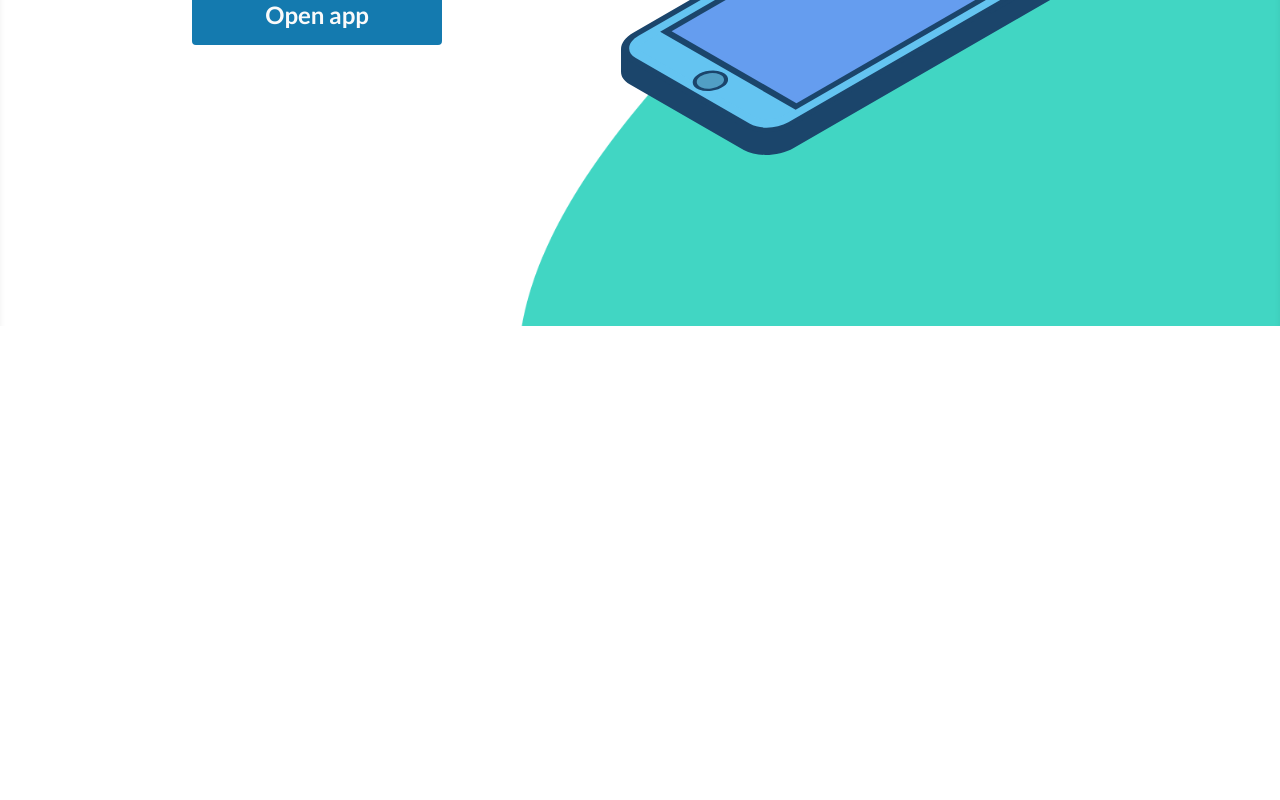
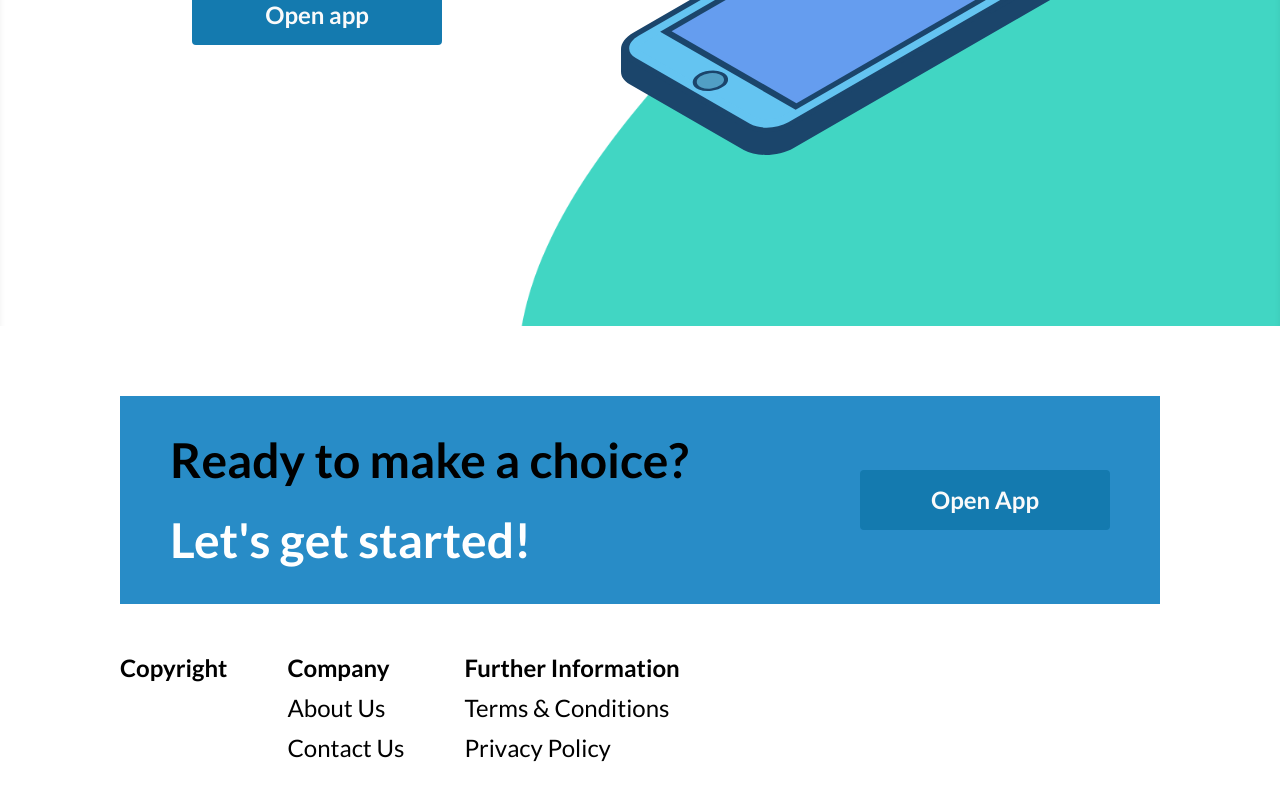
Before and after one commit to KamandaX/WebApp, an Angular app: page / in a window 1280 px wide. Shown: the part 494-1294 px from the top of the page. Before the commit the page ends 820 px from the top, so only its background shows below. Built offline with nearby package versions, Linux system fonts and the light colour scheme.

Commit message:
MOB-68 Created landing page footer and some cleanup

```diff
--- a/src/app/landing-page/landing-page.component.html
+++ b/src/app/landing-page/landing-page.component.html
@@ -1,2 +1,3 @@
 <app-header></app-header>
 <app-landing-section></app-landing-section>
+<app-footer [getStartedSectionVisible]="true"></app-footer>
--- a/src/app/landing-page/landing-page.module.ts
+++ b/src/app/landing-page/landing-page.module.ts
@@ -2,10 +2,11 @@ import { NgModule } from '@angular/core';
 import { LandingPageComponent } from './landing-page.component';
 import { LandingSectionModule } from './landing-section/landing-section.module';
 import { HeaderModule } from '../shared/header/header.module';
+import { FooterModule } from '../shared/footer/footer.module';
 
 @NgModule({
   declarations: [LandingPageComponent],
-  imports: [LandingSectionModule, HeaderModule],
+  imports: [LandingSectionModule, HeaderModule, FooterModule],
   exports: [LandingPageComponent]
 })
 export class LandingPageModule {}
--- a/src/app/shared/button/button.component.scss
+++ b/src/app/shared/button/button.component.scss
@@ -1,6 +1,7 @@
 @import "../../../styles/colors.scss";
 
 .button {
+  user-select: none;
   padding: 0.375rem 0.75rem;
   font-size: 24px;
   line-height: 28px;
--- /dev/null
+++ b/src/app/shared/footer/footer.component.html
@@ -0,0 +1,31 @@
+<section class="footer-section">
+  <ng-container *ngIf="getStartedSectionVisible">
+    <div class="getStartedSection">
+      <div>
+        <h2 class="text firstLine">Ready to make a choice?</h2>
+        <h2 class="text secondLine">Let's get started!</h2>
+      </div>
+      <app-button [isBig]="true">Open App</app-button>
+    </div>
+  </ng-container>
+  <div class="footer-content">
+    <div class="footer-section copyright">
+      <strong>Copyright</strong>
+      <ul></ul>
+    </div>
+    <div class="footer-section company">
+      <strong>Company</strong>
+      <ul>
+        <li (click)="itemClicked.emit('About Us')">About Us</li>
+        <li (click)="itemClicked.emit('Contact Us')">Contact Us</li>
+      </ul>
+    </div>
+    <div class="footer-section information">
+      <strong>Further Information</strong>
+      <ul>
+        <li (click)="itemClicked.emit('Terms & Conditions')">Terms & Conditions</li>
+        <li (click)="itemClicked.emit('Privacy Policy')">Privacy Policy</li>
+      </ul>
+    </div>
+  </div>
+</section>
--- /dev/null
+++ b/src/app/shared/footer/footer.component.scss
@@ -0,0 +1,41 @@
+@import "../../../styles/colors.scss";
+
+.getStartedSection{
+  background-color: $col_curiousBlue;
+  min-height: 208px;
+  min-width: 500px;
+  margin: 70px 120px 0;
+  display: flex;
+  justify-content: space-between;
+  align-items: center;
+  padding: 0 50px;
+  .text{
+    line-height: 40px;
+    font-size: 48px;
+  }
+  .firstLine{
+    color: $col_black;
+  }
+  .secondLine{
+    color: $col_white;
+  }
+}
+.footer-content{
+  margin: 50px 120px;
+  position: relative;
+  display: inline-flex;
+  .footer-section{
+    font-size: 24px;
+    line-height: 28px;
+    padding: 0 60px 0 0;
+    ul{
+      list-style: none;
+      margin: 0;
+      padding: 6px 0;
+      li{
+        padding: 6px 0;
+        cursor: pointer;
+      }
+    }
+  }
+}
--- a/src/app/shared/header/header.component.scss
+++ b/src/app/shared/header/header.component.scss
@@ -1,7 +1,9 @@
+@import "../../../styles/colors.scss";
+
 .header-section {
   height: 100px;
   width: 100%;
-  background-color: #288CC7;
+  background-color: $col_curiousBlue;
   .header {
     width: 100%;
     height: 100%;
@@ -10,12 +12,14 @@
     align-items: center;
     padding: 0 30px;
     .icon-section {
+      user-select: none;
       display: inline-flex;
       height: 52px;
       .title{
         font-family: "Press Start 2P", sans-serif;
         font-size: 36px;
         line-height: 52px;
+        text-shadow: 1px 1px $col_white;
       }
     }
     .sign-up {
```
Also changed, not shown: src/app/shared/footer/footer.component.ts (added, +12 -0 lines), src/app/shared/footer/footer.module.ts (added, +11 -0 lines).
